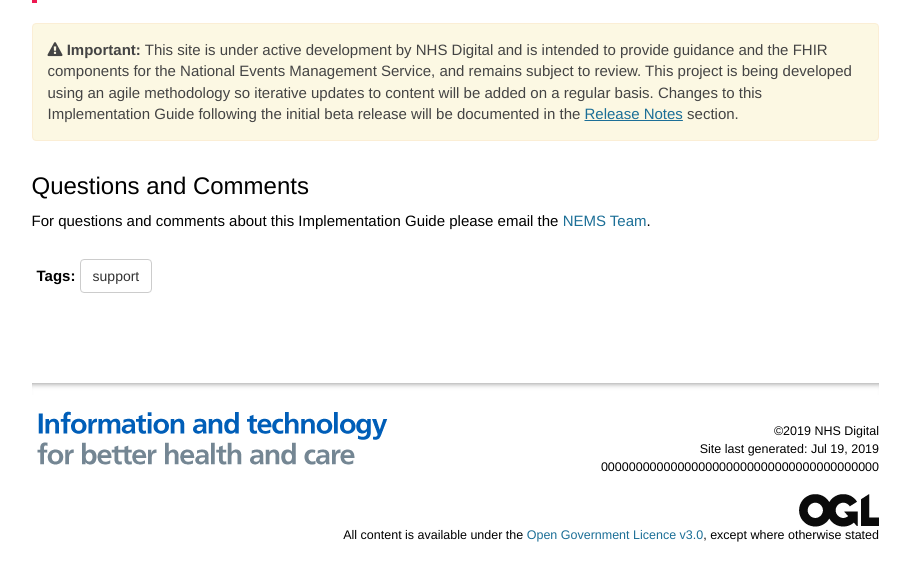
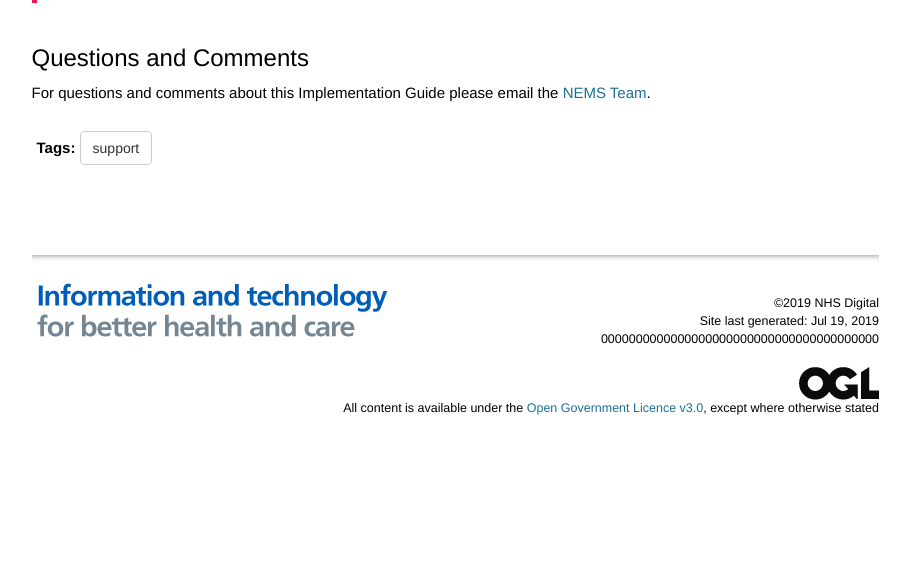
Before and after one commit to nhsconnect/Events-Management, a Jekyll site: the page built from pages/support/support_about.md, in a window 1280 px wide, cut to the strip 175-756 px from the top of the page. Shown: the whole strip, without its empty margins (331-1241 px from the left). Built offline with Jekyll 4.4.1, drawn with Linux system fonts in a browser that asks for light colours; nearby versions of some CDN libraries; comment, search, counter and statistics services are not loaded.

```diff
--- a/pages/support/support_about.md
+++ b/pages/support/support_about.md
@@ -8,8 +8,6 @@
 summary: "Additional information about this specification to assist with FHIR API development."
 ---
 
-{% include important.html content="This site is under active development by NHS Digital and is intended to provide guidance and the FHIR components for the National Events Management Service, and remains subject to review. This project is being developed using an agile methodology so iterative updates to content will be added on a regular basis. Changes to this Implementation Guide following the initial beta release will be documented in the [Release Notes](overview_release_notes.html) section." %}
-
 
 ## Questions and Comments ##
 
```
Also changed, not shown: pages/publication/publication_publish.md (+1 -1 lines).
